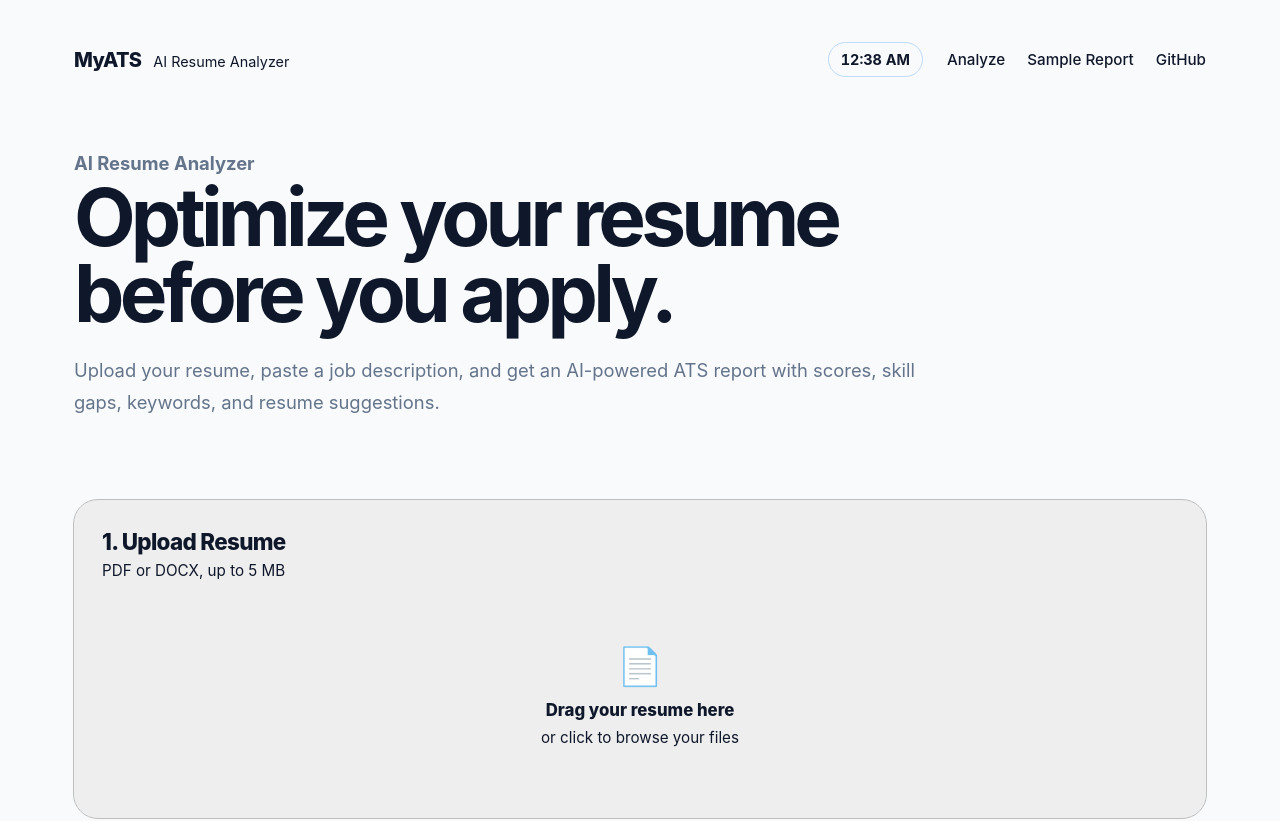
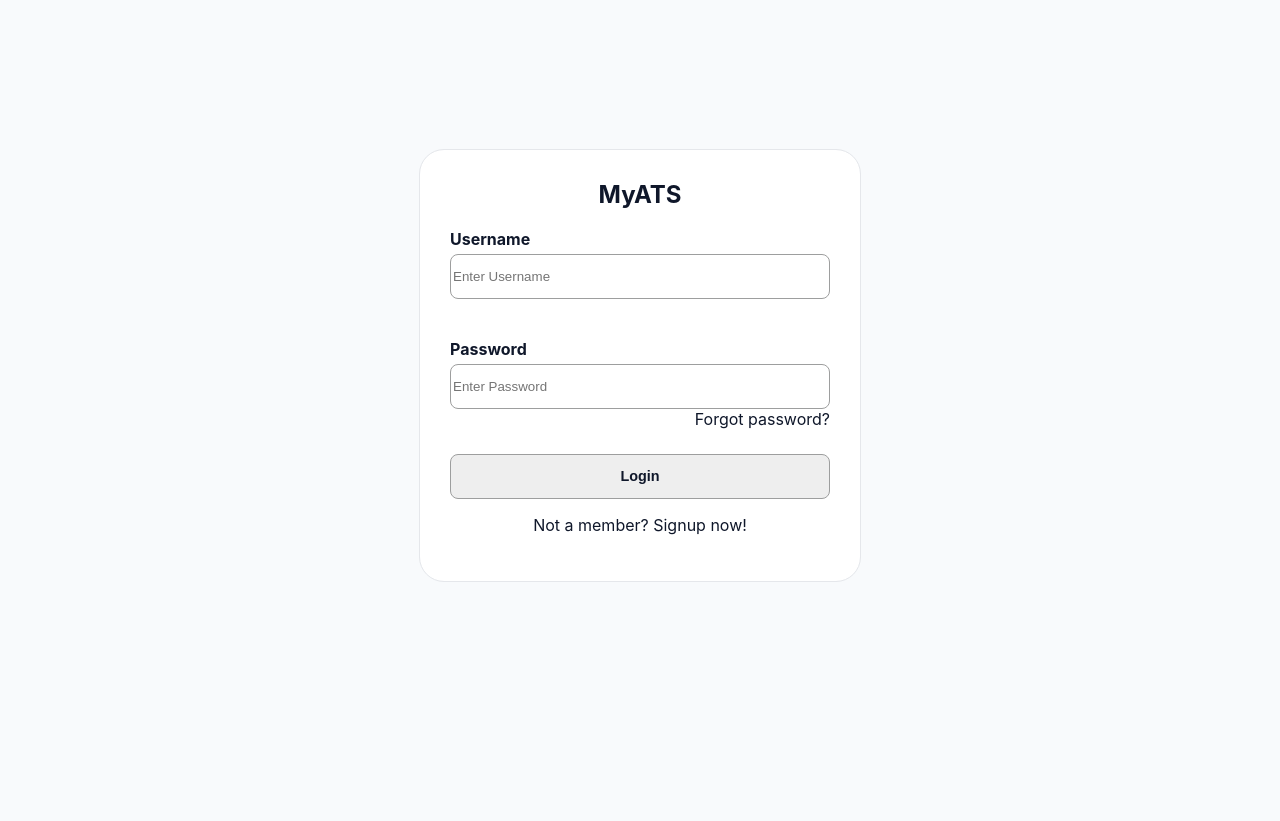
Before and after one commit to edobbin/OpenAi-console-resume-analyzer, a React (Vite) app in the folder frontend/: page / in a window 1280 px wide. Shown: the top 821 px of the page. After the commit the page ends 800 px from the top, so only its background shows below. Built offline with nearby package versions, Linux system fonts and the light colour scheme; no server answers.

Commit message:
started login page

```diff
--- a/frontend/src/App.tsx
+++ b/frontend/src/App.tsx
@@ -1,19 +1,25 @@
-import Navbar from "./components/layout/Navbar";
 import AnalyzerForm from "./components/analyzer/AnalyzerForm";
 import ResultPage from "./components/results/ResultPage";
 import { Route, Routes } from "react-router-dom";
 import LoadingPage from "./components/loading/loadingPage";
+import LoginPage from "./components/auth/LoginPage";
+import SignUpPage from "./components/auth/SignUpPage";
+import AppLayout from "./components/layout/AppLayout";
 
 function App() {
   return (
     <>
-      <Navbar />
+      {/* <Navbar /> */}
 
       <main className="page-container">
         <Routes>
-          <Route path="/" element={<AnalyzerForm />} />
-          <Route path="/analyzing" element={<LoadingPage />} />
-          <Route path="/results" element={<ResultPage />} />
+          <Route path="/" element={<LoginPage />} />
+          <Route path="/" element={<SignUpPage />} />
+          <Route element={<AppLayout />}>
+            <Route path="/analyzer" element={<AnalyzerForm />} />
+            <Route path="/analyzing" element={<LoadingPage />} />
+            <Route path="/results" element={<ResultPage />} />
+          </Route>
         </Routes>
       </main>
     </>
--- /dev/null
+++ b/frontend/src/components/auth/LoginPage.tsx
@@ -0,0 +1,69 @@
+import "./auth.css";
+import React, { useState } from "react";
+import { useNavigate } from "react-router-dom";
+
+function LoginPage() {
+  const [username, setUsername] = useState("");
+  const [password, setPassword] = useState("");
+  const navigate = useNavigate();
+
+  function handleSubmit(event: React.FormEvent<HTMLFormElement>) {
+    event.preventDefault();
+    navigate("/analyzer");
+  }
+
+  return (
+    <div className="container">
+      <div className="auth-container">
+        <form onSubmit={handleSubmit}>
+          <header>MyATS</header>
+          <div className="label-input">
+            <label htmlFor="uname">
+              <b>Username</b>
+            </label>
+            <input
+              type="text"
+              value={username}
+              onChange={(event) => setUsername(event.target.value)}
+              placeholder="Enter Username"
+              name="uname"
+              required
+            />
+          </div>
+          <br />
+          <div className="label-input">
+            <label htmlFor="psw">
+              <b>Password</b>
+            </label>
+            <input
+              type="password"
+              placeholder="Enter Password"
+              value={password}
+              onChange={(event) => setPassword(event.target.value)}
+              name="psw"
+              required
+            />
+          </div>
+          <div>
+            <p
+              style={{
+                display: "flex",
+                justifyContent: "end",
+                margin: "0",
+              }}
+            >
+              Forgot password?
+            </p>
+          </div>
+          <br />
+          <button type="submit">Login</button>
+        </form>
+        <p>
+          Not a member? <a href="/signup">Signup now!</a>
+        </p>
+      </div>
+    </div>
+  );
+}
+
+export default LoginPage;
--- /dev/null
+++ b/frontend/src/components/auth/SignUpPage.tsx
@@ -0,0 +1,5 @@
+function SignUpPage() {
+  return <div>SignUpPage</div>;
+}
+
+export default SignUpPage;
--- /dev/null
+++ b/frontend/src/components/auth/auth.css
@@ -0,0 +1,45 @@
+.auth-container {
+  background: #ffffff;
+  outline-style: solid;
+  outline-width: 1px;
+  outline-color: #e5e7eb;
+  min-width: 55dvh;
+  max-width: 430px;
+  border-radius: 24px;
+  padding: 30px;
+  margin: 20px;
+  text-align: center;
+}
+header {
+  font-size: x-large;
+  font-weight: bold;
+}
+.label-input {
+  display: flex;
+  flex-direction: column;
+  align-items: start;
+}
+
+.label-input input {
+  height: 45px;
+}
+
+.label-input input,
+button {
+  border: 1.5px solid #9d9e9e;
+  border-radius: 8px;
+  width: 100%;
+  height: 45px;
+  margin-top: 5px;
+}
+.label-input label {
+  margin-top: 20px;
+}
+
+.container {
+  min-height: 90vh;
+  display: flex;
+  justify-content: center;
+  align-items: center;
+  box-sizing: border-box;
+}
--- /dev/null
+++ b/frontend/src/components/layout/AppLayout.tsx
@@ -0,0 +1,16 @@
+import { Outlet } from "react-router-dom";
+import Navbar from "./Navbar";
+
+function AppLayout() {
+  return (
+    <>
+      <Navbar />
+
+      <main className="page-container">
+        <Outlet />
+      </main>
+    </>
+  );
+}
+
+export default AppLayout;
--- a/package.json
+++ b/package.json
@@ -21,5 +21,10 @@
   },
   "devDependencies": {
     "concurrently": "^9.2.4"
+  },
+  "dependencies": {
+    "@aws-sdk/client-cognito-identity-provider": "^3.1124.0",
+    "oidc-client-ts": "^3.5.0",
+    "react-oidc-context": "^3.3.1"
   }
 }
```
Also changed, not shown: 1 other file (tests, documents, lock files or other folders).
